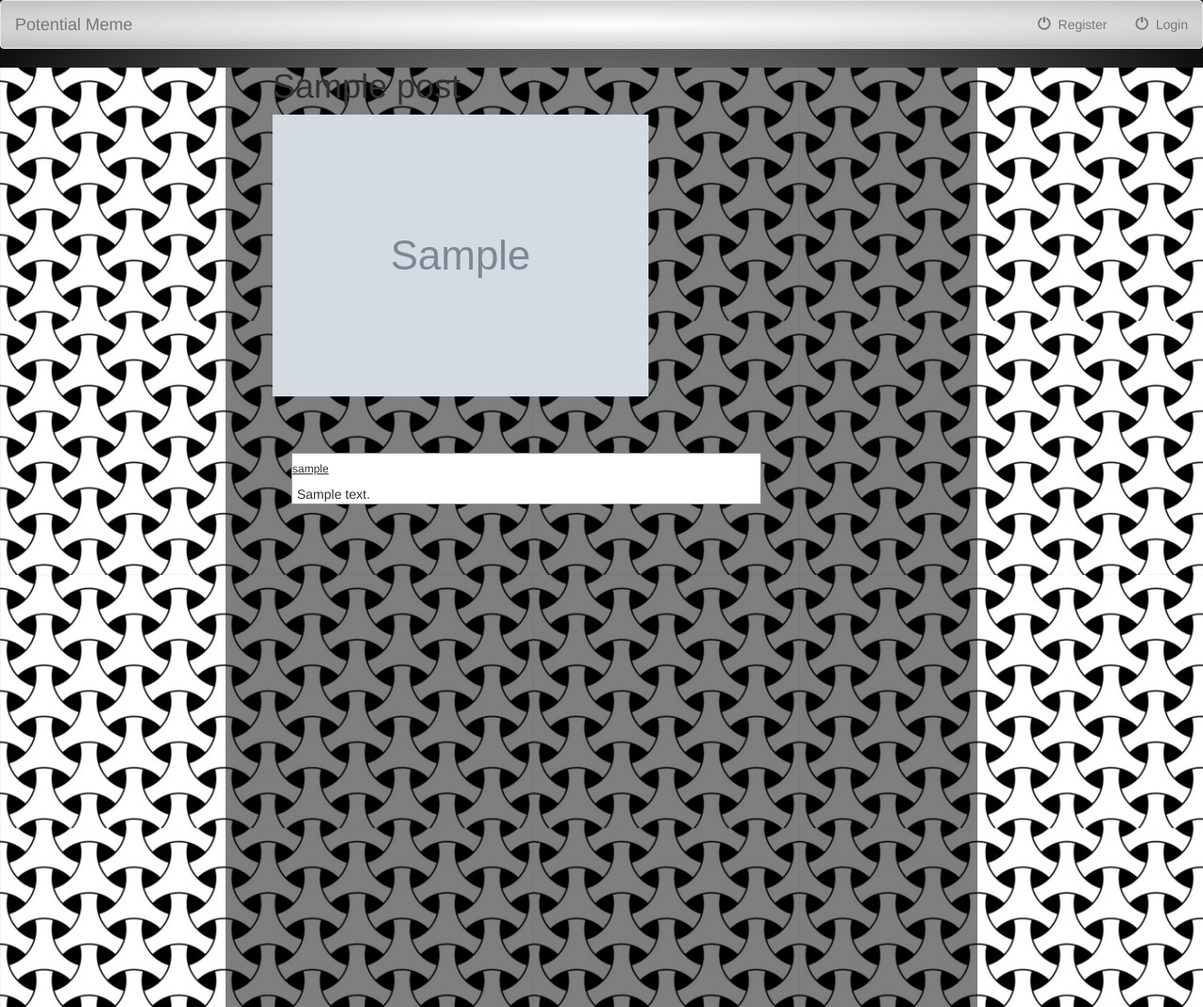
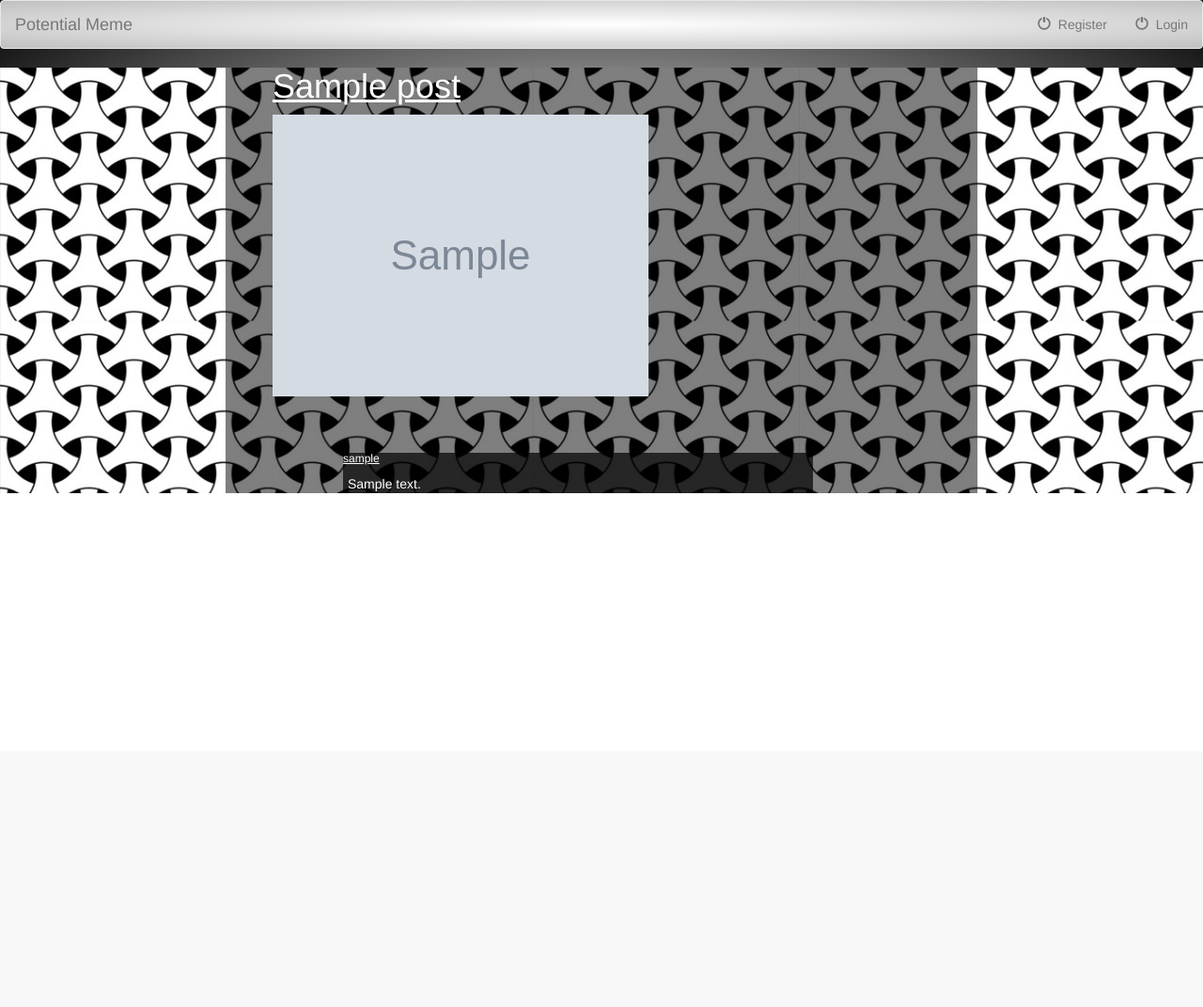
Before and after one commit to Squadella/PotentialMeme, a Django app: page /images/1/ in a window 1280 px wide. Shown: the whole page at 94% size. After the commit the page ends 525 px from the top, so only its background shows below. Run offline with Django 3.2, Linux system fonts and the light colour scheme; tables that the repository leaves empty hold one stand-in row (values such as "Sample post"); grey boxes marked "Sample" are stand-in pictures; some libraries are stand-ins or nearby versions.

Commit message:
Fixed detail comments (resizable and strings out of box) Fixed buttons in index.html Little update layout

```diff
--- a/images/templates/images/detail.html
+++ b/images/templates/images/detail.html
@@ -4,12 +4,12 @@
 {% load staticfiles %}
 <link rel="stylesheet" href="https://maxcdn.bootstrapcdn.com/bootstrap/3.3.7/css/bootstrap.min.css" integrity="sha384-BVYiiSIFeK1dGmJRAkycuHAHRg32OmUcww7on3RYdg4Va+PmSTsz/K68vbdEjh4u" crossorigin="anonymous">
 <link rel="stylesheet" href="{% static '/css/index.css' %}">
+<body>
 
-
-<div style="background-image: url({% static '/img/motif.jpg' %});height: 1000px">
-    <div style="background-color: rgba(0,0,0,0.5); margin-left: auto; margin-right: auto; width: 800px;height: 1000px;">
+<div style="background-image: url({% static '/img/motif.jpg' %});height: 100%">
+    <div style="background-color: rgba(0,0,0,0.5); margin-left: auto; margin-right: auto; width: 800px;height: 100%;">
         <div style="margin-left: auto; margin-right: auto; width: 800px;">
-            <h1 style="margin-left: 50px">{{ post.title }} </h1>
+            <h1 style="margin-left: 50px; color: white"><u>{{ post.title }}</u></h1>
             <body>
             <div style="margin-left: 50px; opacity: 1">
                 <div style="max-width: 700px">
@@ -61,12 +61,12 @@
                 {% endif %}
                 <br>
                 <br>
-                <div style="margin-left: 20px; margin-top: 10px">
+                <div style="margin-left: 10%; margin-top: 10px">
                     {% if post.comment_set.all %}
                         {% for comment in post.comment_set.all %}
-                            <div style="background-color: white;border: solid 1px rgb(150, 150, 150); margin-top: 3px; width: 500px">
-                                <h6><u>{{ comment.author }}</u></h6>
-                                <div style="margin-left: 5px"><li>{{ comment.content }}</li></div>
+                            <div style="background-color: rgba(0,0,0,0.7); margin-top: 3px; width: 500px">
+                                <h6 style="color: white"><u>{{ comment.author }}</u></h6>
+                                <div style="margin-left: 5px; overflow:auto; color: white"><li>{{ comment.content }}</li></div>
                             </div>
                             {% if user.is_authenticated and user == comment.author %}
                                 <form action="{% url 'images:DeleteComment' comment.pk %}" method="post">
@@ -85,5 +85,5 @@
 
 <script src="https://ajax.googleapis.com/ajax/libs/jquery/3.1.1/jquery.min.js"></script>
 <script src="{% static 'js/main.js' %}"></script>
-
+</body>
 {% endblock %}
--- a/images/templates/images/navbar.html
+++ b/images/templates/images/navbar.html
@@ -1,5 +1,5 @@
 <!DOCTYPE html>
-<html lang="en">
+<html lang="en" style="height: 100%">
 <head>
     <meta charset="UTF-8">
     <title>Potential Meme</title>
@@ -11,7 +11,7 @@
     <script src="https://ajax.googleapis.com/ajax/libs/jquery/3.1.1/jquery.min.js"></script>
     <script src="{% static 'js/main.js' %}"></script>
 </head>
-<body style="background-image: radial-gradient( white, black)">
+<div style="background-image: radial-gradient( white, black); height: 100%">
 
     {% if user.is_authenticated %}
     <nav class="navbar navbar-default">
@@ -70,5 +70,5 @@
     {% endif %}
     {% block body %}
     {% endblock %}
-</body>
+</div>
 </html>
```
Also changed, not shown: images/templates/images/comment_form.html (+4 -4 lines), images/templates/images/index.html (+21 -19 lines).
